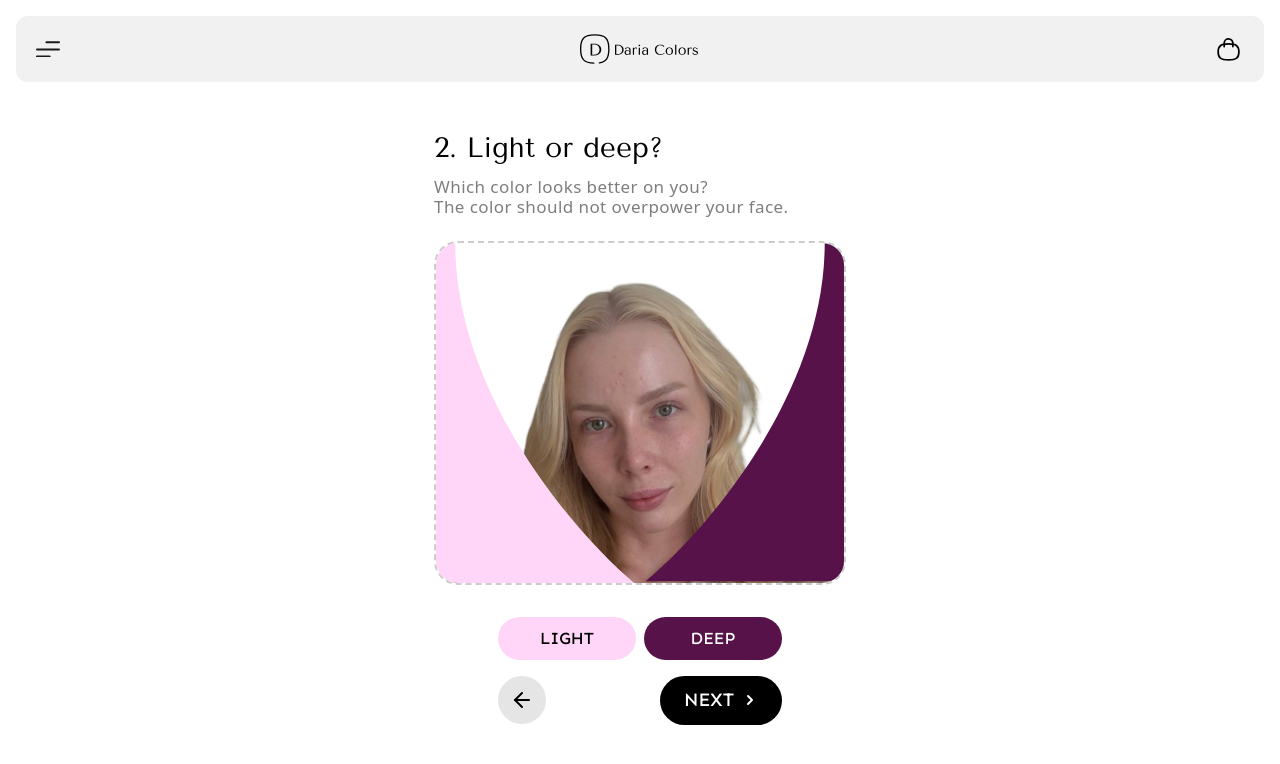
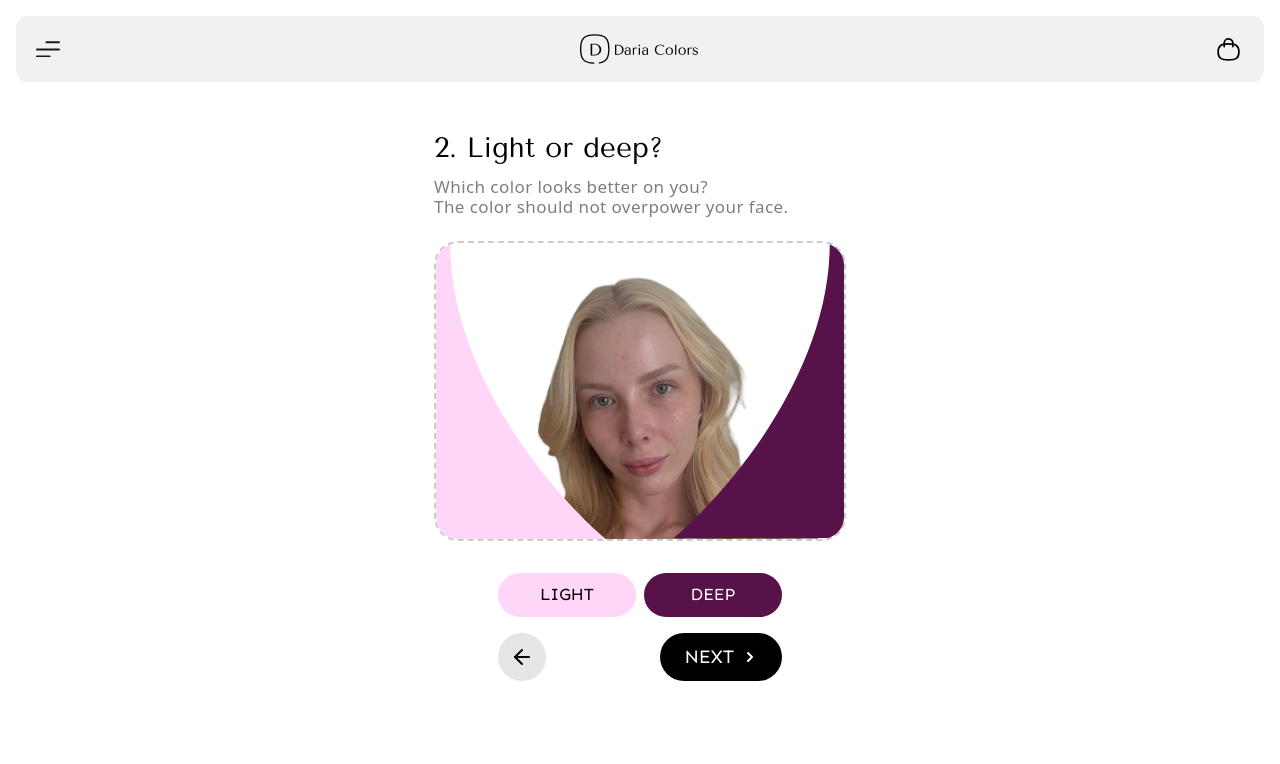
Before and after one commit to shaheer831/daria-colors, a Next.js app: page /light-or-deep in a window 1280 px wide. Shown: the top 764 px of the page. Built offline with nearby package versions, Linux system fonts and the light colour scheme.

Commit message:
image-frame-fixed

```diff
--- a/src/app/contrast/page.tsx
+++ b/src/app/contrast/page.tsx
@@ -85,19 +85,18 @@ const Question3Page = () => {
         </div>
 
         {/* Image with Contrast Analysis */}
-        <div className="border-2 border-dashed border-[#cccccc] rounded-[24px] bg-white mb-8 overflow-hidden relative">
-          <div className="relative w-full h-[300px]">
+        <div className="border-2 border-dashed border-[#cccccc] rounded-2xl sm:rounded-[24px] bg-white mb-6 sm:mb-8 overflow-hidden relative w-full h-[270px]  [@media(min-width:415px)]:h-[300px]">
           <Image
             src={image}
-              alt="Your face"
+            alt="Face for color analysis"
             fill
-              className="object-cover grayscale hover:grayscale-0 transition duration-300"
+            className="object-contain grayscale hover:grayscale-0"
+            priority
           />
           <div className="absolute bottom-0 left-0 right-0 h-12 flex">
             <div className="w-full h-full bg-[#A6A6A6]"></div>
             <div className="w-full h-full bg-[#595959]"></div>
             <div className="w-full h-full bg-[#262626]"></div>
-            </div>
           </div>
         </div>
 
--- a/src/app/globals.css
+++ b/src/app/globals.css
@@ -1,17 +1,23 @@
-@import url('https://fonts.googleapis.com/css2?family=Tenor+Sans&display=swap');
-@import url('https://fonts.googleapis.com/css2?family=Montserrat:ital,wght@0,100..900;1,100..900&display=swap');
-@import url('https://fonts.googleapis.com/css2?family=Sen:wght@400..800&display=swap');
+@media screen and (max-width: 415px) {
+  .responsive-box{
+    width: 100%;
+  }
+}
+
+@import url("https://fonts.googleapis.com/css2?family=Tenor+Sans&display=swap");
+@import url("https://fonts.googleapis.com/css2?family=Montserrat:ital,wght@0,100..900;1,100..900&display=swap");
+@import url("https://fonts.googleapis.com/css2?family=Sen:wght@400..800&display=swap");
 @import "tailwindcss";
 
-.font-Tenor{
+.font-Tenor {
   font-family: "Tenor Sans", sans-serif;
 }
-.font-Montserrat{
+.font-Montserrat {
   font-family: "Montserrat", sans-serif;
 }
-.font-Sen{
+.font-Sen {
   font-family: "Sen", sans-serif;
 }
-.font-500{
-  font-weight: 500 ;
+.font-500 {
+  font-weight: 500;
 }
--- a/src/app/light-or-deep/page.tsx
+++ b/src/app/light-or-deep/page.tsx
@@ -57,16 +57,15 @@ const Question2Page = () => {
         </div>
 
         {/* Image with Color Overlay */}
-        <div className="border-2 border-dashed border-[#cccccc] rounded-2xl sm:rounded-[24px] bg-white mb-6 sm:mb-8 overflow-hidden relative">
-       <Image
-                src={image}
-                alt="Face for color analysis"
-                width={300}
-                height={300}
-                className="w-full h-full object-cover"
-                priority
-              />
-          <div className="absolute w-[110%] -translate-x-1/2 h-full top-0 left-1/2 flex justify-between">
+        <div className="border-2 border-dashed border-[#cccccc] rounded-2xl sm:rounded-[24px] bg-white mb-6 sm:mb-8 overflow-hidden relative w-full h-[270px]  [@media(min-width:415px)]:h-[300px]">
+                  <Image
+                    src={image}
+                    alt="Face for color analysis"
+                    fill
+                    className="object-contain"
+                    priority
+                  />
+                   <div className="absolute [@media(min-width:415px)]:w-[110%] -translate-x-1/2 h-full top-0 left-1/2 flex justify-between">
             {/* Left curved overlay - Responsive */}
             <div className="">
               <svg
--- a/src/app/upload/page.tsx
+++ b/src/app/upload/page.tsx
@@ -1,5 +1,6 @@
 "use client";
 
+import Image from "next/image";
 import type React from "react";
 
 import { useRouter } from "next/navigation";
@@ -12,11 +13,13 @@ const Upload = () => {
   const [selectedFile, setSelectedFile] = useState<File | null>(null);
   const [isUploading, setIsUploading] = useState(false);
   const fileInputRef = useRef<HTMLInputElement>(null);
+  const [previewUrl, setPreviewUrl] = useState<string | null>(null);
 
   const handleFileSelect = (event: React.ChangeEvent<HTMLInputElement>) => {
     const file = event.target.files?.[0];
     if (file) {
       setSelectedFile(file);
+      setPreviewUrl(URL.createObjectURL(file));
     }
   };
 
@@ -112,7 +115,7 @@ const Upload = () => {
 
         {/* Upload Area */}
         <div
-          className="border-2 border-dashed border-[#cccccc] rounded-[24px] bg-white p-12 mb-8 text-center cursor-pointer hover:border-gray-400 transition-colors"
+          className="border-2 border-dashed border-[#cccccc] rounded-[24px] bg-white p-12 mb-8 text-center cursor-pointer hover:border-gray-400 transition-colors relative h-[270px]  [@media(min-width:415px)]:h-[300px]"
           onDrop={handleDrop}
           onDragOver={handleDragOver}
           onClick={() => fileInputRef.current?.click()}
@@ -126,10 +129,12 @@ const Upload = () => {
           />
           <div className="flex flex-col items-center">
             {selectedFile ? (
-              <div className="mb-4">
-                <div className="text-green-600 mb-2">✓ File selected:</div>
-                <div className="text-sm text-gray-600">{selectedFile.name}</div>
-              </div>
+                <Image
+                  src={previewUrl}
+                  alt="Preview"
+                  fill
+                  className="object-contain"
+                />
             ) : (
               <>
                 {/* Upload Icon */}
--- a/src/app/warm-or-cool/page.tsx
+++ b/src/app/warm-or-cool/page.tsx
@@ -58,16 +58,15 @@ const Question1Page = () => {
         </div>
 
         {/* Image with Color Overlay */}
-        <div className="border-2 border-dashed border-[#cccccc] rounded-2xl sm:rounded-[24px] bg-white mb-6 sm:mb-8 overflow-hidden relative">
+        <div className="border-2 border-dashed border-[#cccccc] rounded-2xl sm:rounded-[24px] bg-white mb-6 sm:mb-8 overflow-hidden relative w-full h-[270px]  [@media(min-width:415px)]:h-[300px]">
           <Image
             src={image}
             alt="Face for color analysis"
-            width={300}
-            height={300}
-            className="w-full h-full object-cover"
+            fill
+            className="object-contain"
             priority
           />
-          <div className="absolute w-[110%] -translate-x-1/2 h-full top-0 left-1/2 flex justify-between">
+           <div className="absolute [@media(min-width:415px)]:w-[110%] -translate-x-1/2 h-full top-0 left-1/2 flex justify-between">
             {/* Left curved overlay - Responsive */}
             <div className="">
               <svg
```
Lines whose indentation alone changed are shown as unchanged.
